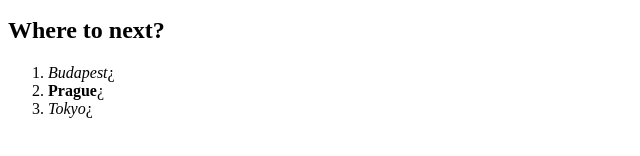
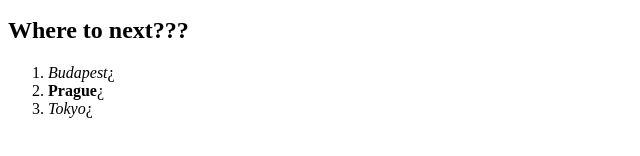
Before and after one commit to IanSmith89/SiteTest, a plain HTML site: page index.html in a window 1280 px wide. Shown: the part 428-584 px from the top of the page, 0-640 px from the left. Drawn offline with Linux system fonts and the light colour scheme.

Commit message:
Added question marks

```diff
--- a/index.html
+++ b/index.html
@@ -24,7 +24,7 @@
 
         </ul>
 
-    <h2> Where to next? </h2>
+    <h2> Where to next??? </h2>
       <dd> </dd>
         <ol>
           <li><em>Budapest</em><span>&#191</span></li>
```
